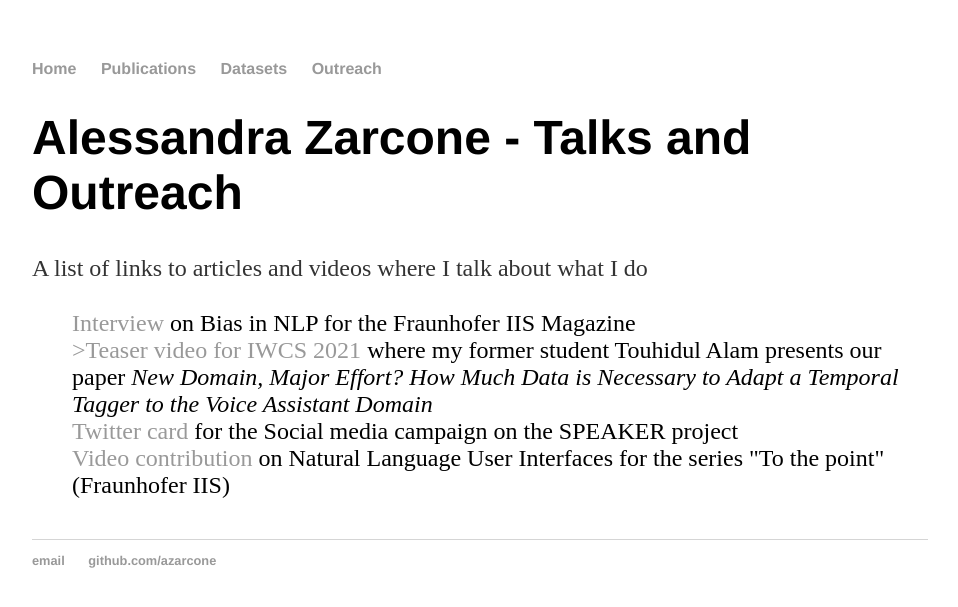
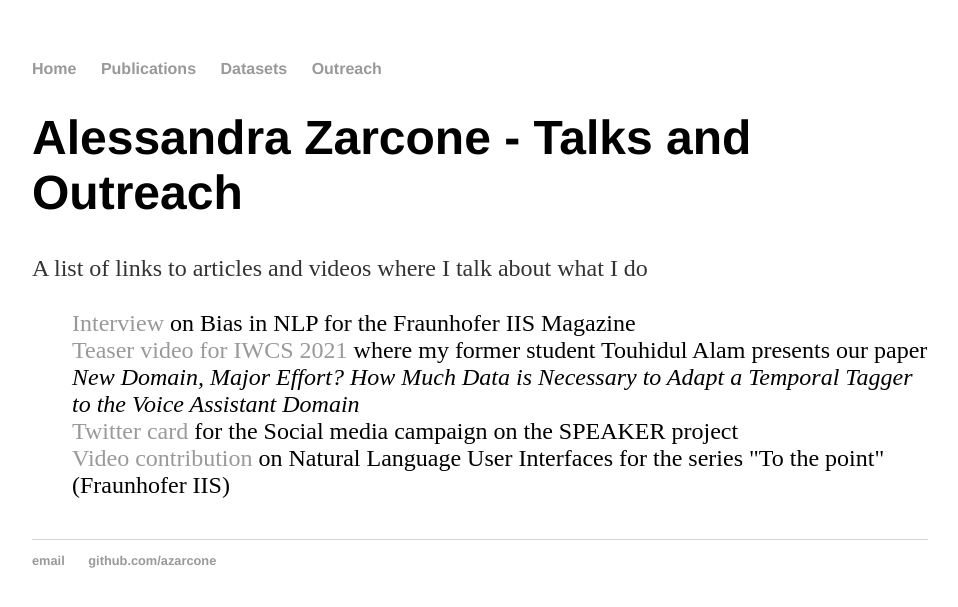
Before and after one commit to azarcone/azarcone_old.github.io, a Jekyll site: the page built from outreach.html, in a window 1280 px wide. Shown: the top 607 px of the page, without its empty margins (160-1118 px from the left). Built offline with Jekyll 4.4.1, drawn with Linux system fonts in a browser that asks for light colours.

```diff
--- a/outreach.html
+++ b/outreach.html
@@ -7,7 +7,7 @@ title: Alessandra Zarcone - Talks and Outreach
 	<ul class="posts">
 
     <li><a href="https://www.iis.fraunhofer.de/en/magazin/2021/gender-bias-natural-language-processing.html" title="bias">Interview</a> on Bias in NLP for the Fraunhofer IIS Magazine</li>
-    <li><a href="https://www.youtube.com/watch?v=YeLBIj6xa2A" title="iwcs2021">>Teaser video for IWCS 2021</a> where my former student Touhidul Alam
+    <li><a href="https://www.youtube.com/watch?v=YeLBIj6xa2A" title="iwcs2021">Teaser video for IWCS 2021</a> where my former student Touhidul Alam
 presents our paper <i>New Domain, Major Effort? How Much Data is Necessary to Adapt a Temporal Tagger to the Voice Assistant Domain</i></li>
     <li><a href="https://twitter.com/FraunhoferIIS/status/1359411741839491072/photo/1" title="twitterSPEAKER">Twitter card</a> for the Social media campaign on the SPEAKER project</li>
     <li><a href="https://www.youtube.com/watch?v=cVmJle6jwkc&t=7s" title="NLUI">Video contribution</a> on Natural Language User Interfaces for the series "To the point" (Fraunhofer IIS)</li>
```
